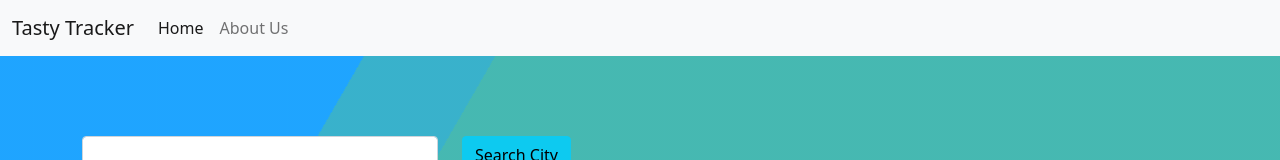
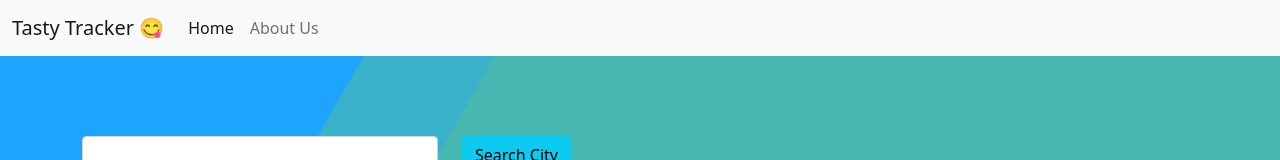
Before and after one commit to saifltr/TastyTracker, a plain HTML site: page index.html in a window 1280 px wide. Shown: the top 160 px of the page. Drawn offline with nearby package versions, Linux system fonts and the light colour scheme.

Commit message:
Update index.html

```diff
--- a/index.html
+++ b/index.html
@@ -9,7 +9,7 @@
     <link href="https://cdn.jsdelivr.net/npm/bootstrap@5.0.0-beta1/dist/css/bootstrap.min.css" rel="stylesheet" integrity="sha384-
 giJF6kkoqNQ00vy+HMDP7azOuL0xtbfIcaT9wjKHr8RbDVddVHyTfAAsrekwKmP1" crossorigin="anonymous">
     <link rel="stylesheet" href="https://cdnjs.cloudflare.com/ajax/libs/font-awesome/5.15.2/css/all.min.css" integrity="sha512-HK5fgLBL+xu6dm/Ii3z4xhlSUyZgTT9tuc/hSrtw6uzJOvgRr2a9jyxxT1ely+B+xFAmJKVSTbpM/CuL7qxO8w==" crossorigin="anonymous" />
-    <title>Hello, world!</title>
+    <title>Tasty Tracker</title>
 </head>
 
 <body>
@@ -20,7 +20,7 @@ giJF6kkoqNQ00vy+HMDP7azOuL0xtbfIcaT9wjKHr8RbDVddVHyTfAAsrekwKmP1" crossorigin="a
     </div>
     <nav class="navbar navbar-expand-lg navbar-light bg-light">
         <div class="container-fluid">
-            <a class="navbar-brand" href="#">Tasty Tracker</a> <button class="navbar-toggler" type="button" data-bs-toggle="collapse" data-bs- target="#navbarNav" aria-controls="navbarNav" aria-expanded="false" aria-label="Togglenavigation">
+            <a class="navbar-brand" href="#">Tasty Tracker 😋</a> <button class="navbar-toggler" type="button" data-bs-toggle="collapse" data-bs- target="#navbarNav" aria-controls="navbarNav" aria-expanded="false" aria-label="Togglenavigation">
 <span class="navbar-toggler-icon"></span>
 </button>
             <div class="collapse navbar-collapse" id="navbarNav">
```
